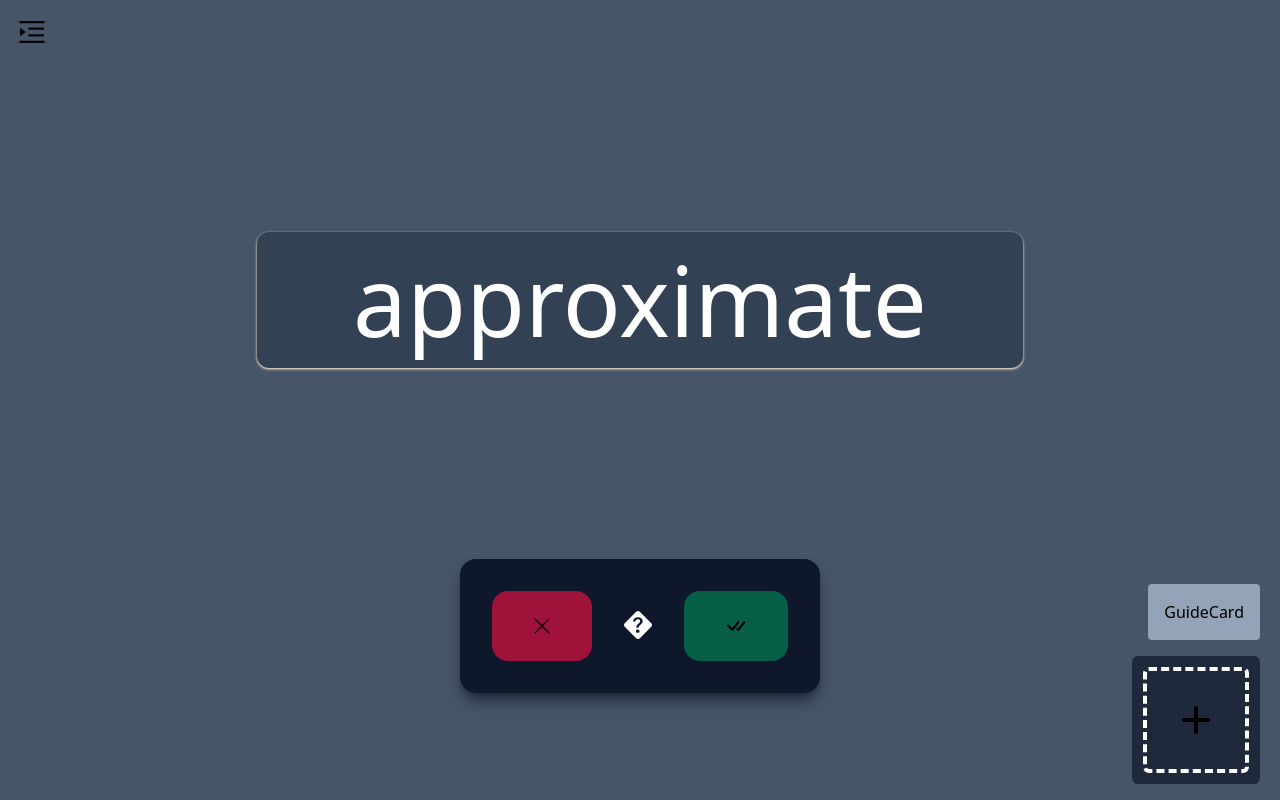
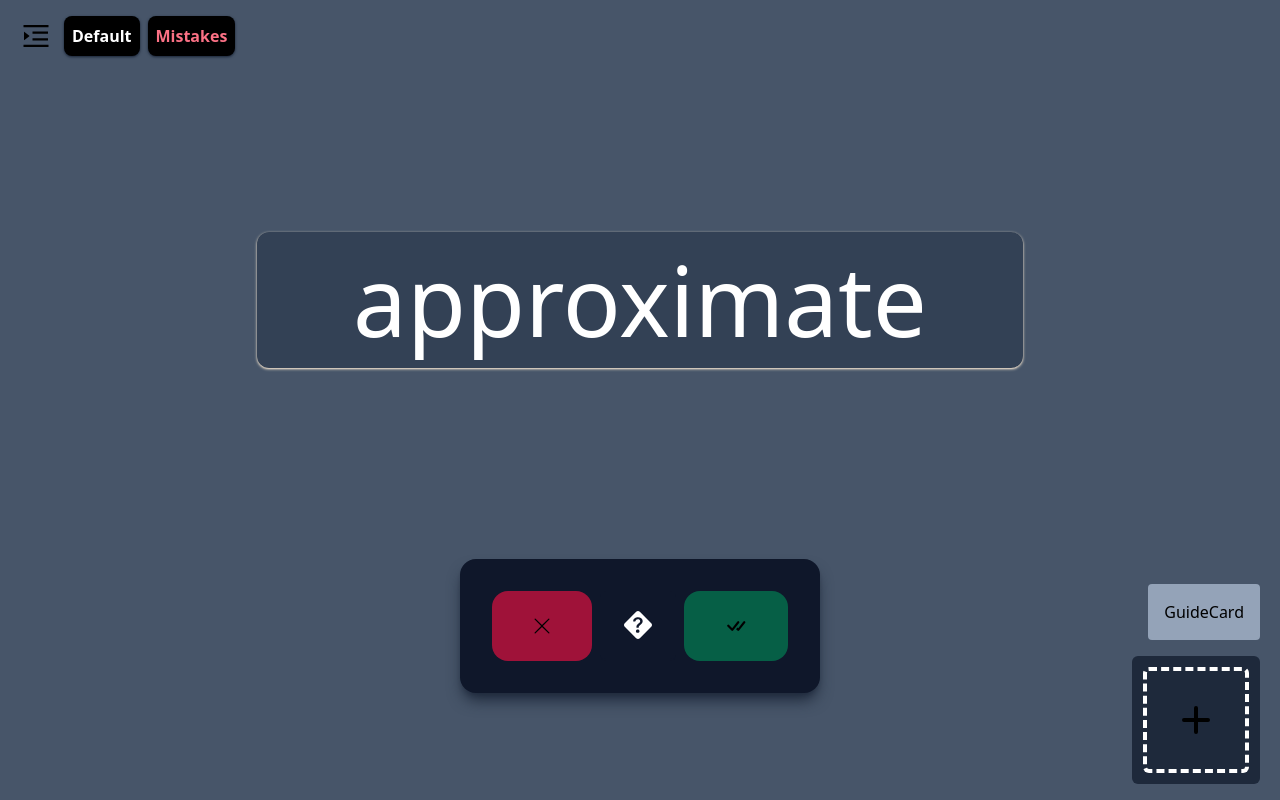
Before and after one commit to Bijan-K/NextJS-Vocabulary-Trainer, a Next.js app: page / in a window 1280 px wide. Built offline with nearby package versions, Linux system fonts and the light colour scheme.

Commit message:
top buttons system

```diff
--- a/components/TopButtons/MenuButton.js
+++ b/components/TopButtons/MenuButton.js
@@ -12,7 +12,7 @@ export default function MenuButton() {
   return (
     <button
       onClick={clickHandler}
-      className="fixed top-3 left-3 p-1 active:border active:border-black rounded-md"
+      className="p-1 active:border active:border-black rounded-md"
     >
       <AiOutlineMenuUnfold size={32} color="black" />
     </button>
--- a/components/TopButtons/TopButton.js
+++ b/components/TopButtons/TopButton.js
@@ -9,9 +9,14 @@ export default function TopButton({ name, index }) {
     setWord(data[0]);
     setWrongList([]);
   };
-  return (
-    <div className="text-center bg-black text-white px-2 py-1 rounded-lg font-semibold shadow-slate-800 shadow active:bg-slate-800">
+
+  return name != 'Mistakes' ? (
+    <button className="text-center bg-black text-white px-2 py-1 rounded-lg font-semibold shadow-slate-800 shadow active:bg-slate-800">
       {name}
-    </div>
+    </button>
+  ) : (
+    <button className="text-center bg-black text-rose-400 px-2 py-1 rounded-lg font-semibold shadow-slate-800 shadow active:bg-slate-800">
+      {name}
+    </button>
   );
 }
--- a/components/TopButtonsContainer.js
+++ b/components/TopButtonsContainer.js
@@ -1,10 +1,18 @@
+import { list } from 'postcss';
 import MenuButton from './TopButtons/MenuButton';
+import TopButton from './TopButtons/TopButton';
+import WordsContext from '@/context/WordsContext';
+import { useContext } from 'react';
 
 export default function TopButtonsContainer() {
+  const { lists } = useContext(WordsContext);
+  console.log(lists);
   return (
-    <div className="fixed top-3 left-3 p-1 active:border active:border-black rounded-md">
+    <div className="fixed gap-2 flex top-3 left-3 p-1">
       <MenuButton />
-      {}
+      {lists.map((name, index) => {
+        return <TopButton name={name} key={index} />;
+      })}
     </div>
   );
 }
```
